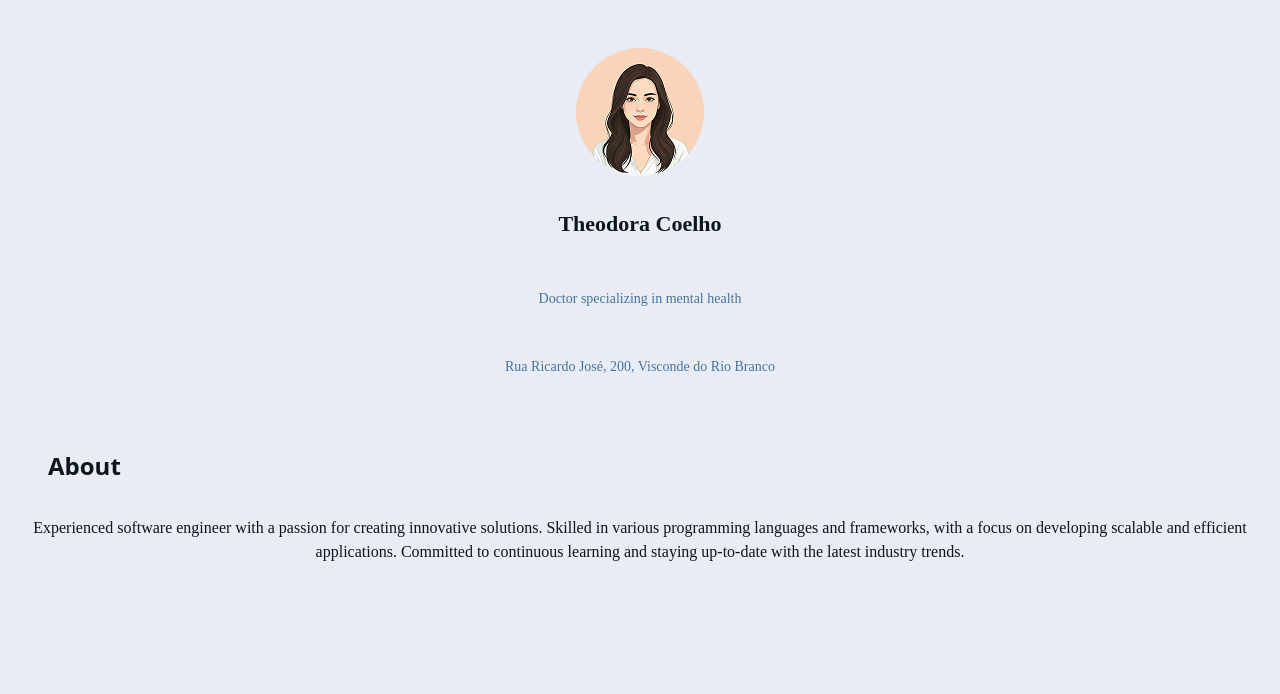
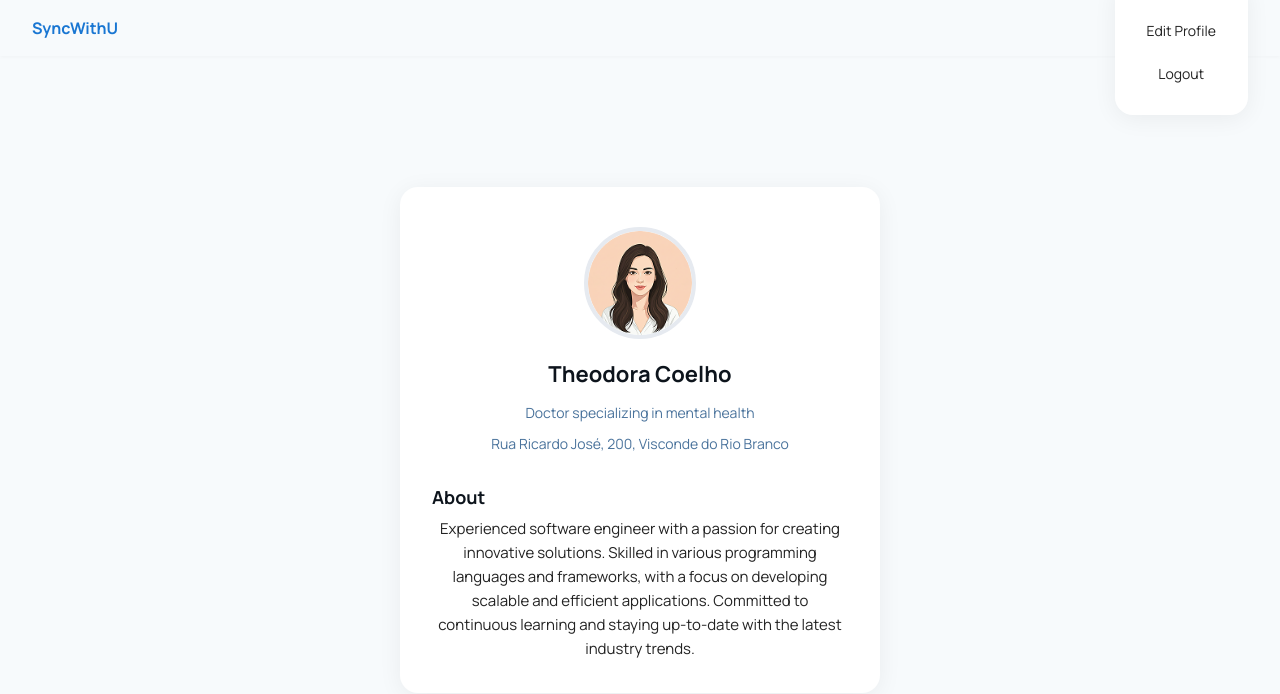
Before and after one commit to so-tha/SyncWithU, a React (Vite) app: page / in a window 1280 px wide. Shown: the top 694 px of the page. Built offline with nearby package versions, Linux system fonts and the light colour scheme.

Commit message:
melhora na UI + header inclusa

```diff
--- a/index.html
+++ b/index.html
@@ -3,6 +3,7 @@
   <head>
     <meta charset="UTF-8" />
     <link rel="icon" type="image/svg+xml" href="/vite.svg" />
+    <link href="https://fonts.googleapis.com/css2?family=Manrope:wght@400;700&display=swap" rel="stylesheet">
     <meta name="viewport" content="width=device-width, initial-scale=1.0" />
     <title>SyncWithU</title>
   </head>
--- a/src/App.css
+++ b/src/App.css
@@ -1,65 +1,155 @@
 #root {
-  max-width: 1280px;
-  margin: 0 auto;
-  padding: 2rem;
-  text-align: center;
+  min-height: 100vh;
+  display: flex;
+  justify-content: center;
+  align-items: center;
+  background: #f7fafc;
+
 }
 
-.top{
-  display: flex;
-  padding: 16px;
-  align-items: flex-start;
-  align-self: stretch;
+* {
+  margin: 0;
+  padding: 0;
+  box-sizing: border-box;
+
 }
 
-.top-photo-name-add{
+body {
+  font-family: 'Manrope', Arial, Helvetica, sans-serif;
+  background: #f7fafc;
+  color: #0D141C;
+
+}
+
+.main-header {
+  width: 100vw;
+  min-width: 320px;
+  height: 56px;
+  background: #f7fafc;
+  display: flex;
+  align-items: center;
+  justify-content: space-between;
+  padding: 0 32px;
+  box-sizing: border-box;
+  position: fixed;
+  top: 0;
+  left: 0;
+  z-index: 10;
+  box-shadow: 0 1px 4px rgba(0,0,0,0.03);
+}
+
+.header-left .logo {
+  font-weight: 700;
+  font-size: 16px;
+  color: #1976d2;
+}
+
+.header-nav {
+  display: flex;
+  gap: 24px;
+}
+
+.header-nav a {
+  text-decoration: none;
+  color: #222;
+  font-size: 14px;
+  font-weight: 500;
+  transition: color 0.2s;
+}
+
+.header-nav a:hover {
+  color: #1976d2;
+}
+
+.header-right {
+  display: flex;
+  align-items: center;
+  gap: 12px;
+}
+
+.menu-btn {
+  background: #f1f3f6;
+  border: none;
+  border-radius: 50%;
+  width: 32px;
+  height: 32px;
+  font-size: 18px;
+  cursor: pointer;
+  display: flex;
+  align-items: center;
+  justify-content: center;
+}
+
+.header-profile {
+  width: 32px;
+  height: 32px;
+  border-radius: 50%;
+  object-fit: cover;
+  border: 2px solid #e6eaf0;
+}
+
+nav {
+  width: 100%;
+  max-width: 480px;
+  margin: 40px auto 0 auto;
+  background: #fff;
+  border-radius: 18px;
+  box-shadow: 0 4px 24px rgba(0,0,0,0.06);
+  padding: 40px 32px 32px 32px;
   display: flex;
   flex-direction: column;
   align-items: center;
-  gap: 16px;
-  flex: 1 0 0;
 }
 
-.name-above-photo{
-  align-self: stretch;
-  color: #0D141C;
-  text-align: center;
-  font-feature-settings: 'dlig' on;
-  font-family: Manrope;
-  font-size: 22px;
-  font-style: normal;
-  font-weight: 700;
-  line-height: 28px;
+.top-photo-name-add {
+  display: flex;
+  flex-direction: column;
+  align-items: center;
+  gap: 12px;
 }
 
-.job-address{
-  align-self: stretch;
-  color: #4A739C;
-  text-align: center;
-  font-feature-settings: 'dlig' on;
-  font-family: Manrope;
-  font-size: 14px;
-  font-style: normal;
-  font-weight: 400;
-  line-height: 24px;
+.top-photo-name-add img {
+  width: 112px;
+  height: 112px;
+  border-radius: 50%;
+  object-fit: cover;
+  border: 4px solid #e6eaf0;
+  background: #f7fafc;
+  margin-bottom: 8px;
 }
 
-.about{
+.name-above-photo {
+  font-size: 22px;
+  font-weight: 700;
   color: #0D141C;
-  display: flex;
-  padding: 20px 16px 12px 16px;
-  flex-direction: column;
-  align-items: flex-start;
-  align-self: stretch;
+  margin-bottom: 2px;
 }
 
-.about-text{
-  align-self: stretch;
+.job-address {
+  font-size: 14px;
+  color: #4A739C;
+  margin-bottom: 0;
+}
+
+.about {
+  font-size: 18px;
+  font-weight: 700;
   color: #0D141C;
-  font-feature-settings: 'dlig' on;
-  font-family: Manrope;
-  font-size: 16px;
-  font-style: normal;
-  font-weight: 400;
-  line-height: 24px;
+  margin: 32px 0 8px 0;
+  text-align: left;
+  width: 100%;
 }
+
+.about-text {
+  font-size: 15px;
+  color: #222;
+  line-height: 1.6;
+  text-align: center;
+  width: 100%;
+  max-width: 420px;
+  margin: 0 auto;
+}
+
+.main-card {
+  margin-top: 80px; /* Espaço para o header fixo */
+}
--- a/src/App.jsx
+++ b/src/App.jsx
@@ -5,7 +5,19 @@ function App() {
 
   return (
     <>
-    <nav>
+    <header className="main-header">
+      <div className="header-left">
+        <span className="logo">SyncWithU</span>
+      </div>
+
+      <div className="header-right">
+        <nav className="header-nav">
+          <a href="#">Edit Profile</a>
+          <a href="#">Logout</a>
+        </nav>
+      </div>
+    </header>
+    <nav className="main-card">
       <div className='top'>
         <div className='top-photo-name-add'>
           <img src={profileImage} alt="profile photo" />
--- a/src/index.css
+++ b/src/index.css
@@ -1,30 +0,0 @@
-:root {
-  font-family: system-ui, Avenir, Helvetica, Arial, sans-serif;
-  line-height: 1.5;
-  font-weight: 400;
-
-  color-scheme: light dark;
-  color: rgba(255, 255, 255, 0.87);
-  background-color: #E8EDF5;
-
-  font-synthesis: none;
-  text-rendering: optimizeLegibility;
-  -webkit-font-smoothing: antialiased;
-  -moz-osx-font-smoothing: grayscale;
-}
-
-a {
-  font-weight: 500;
-  color: #646cff;
-  text-decoration: inherit;
-}
-a:hover {
-  color: #535bf2;
-}
-
-body {
-  margin: 0;
-  display: flex;
-  min-width: 320px;
-  min-height: 100vh;
-}
```
